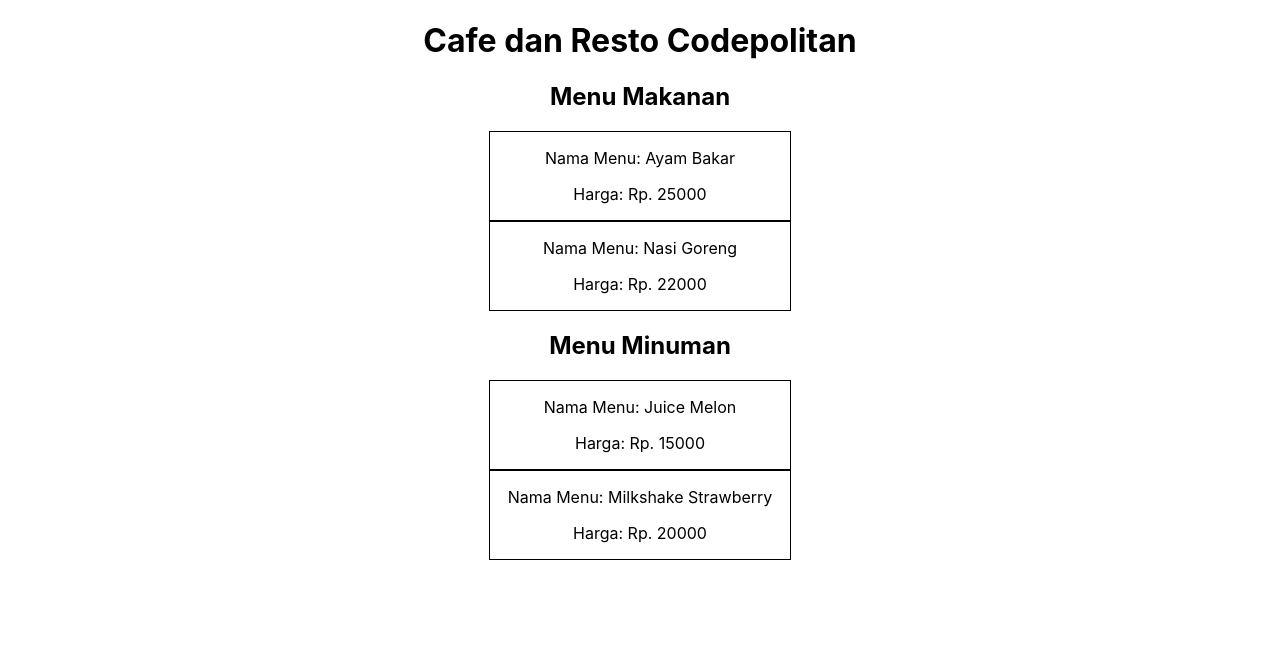
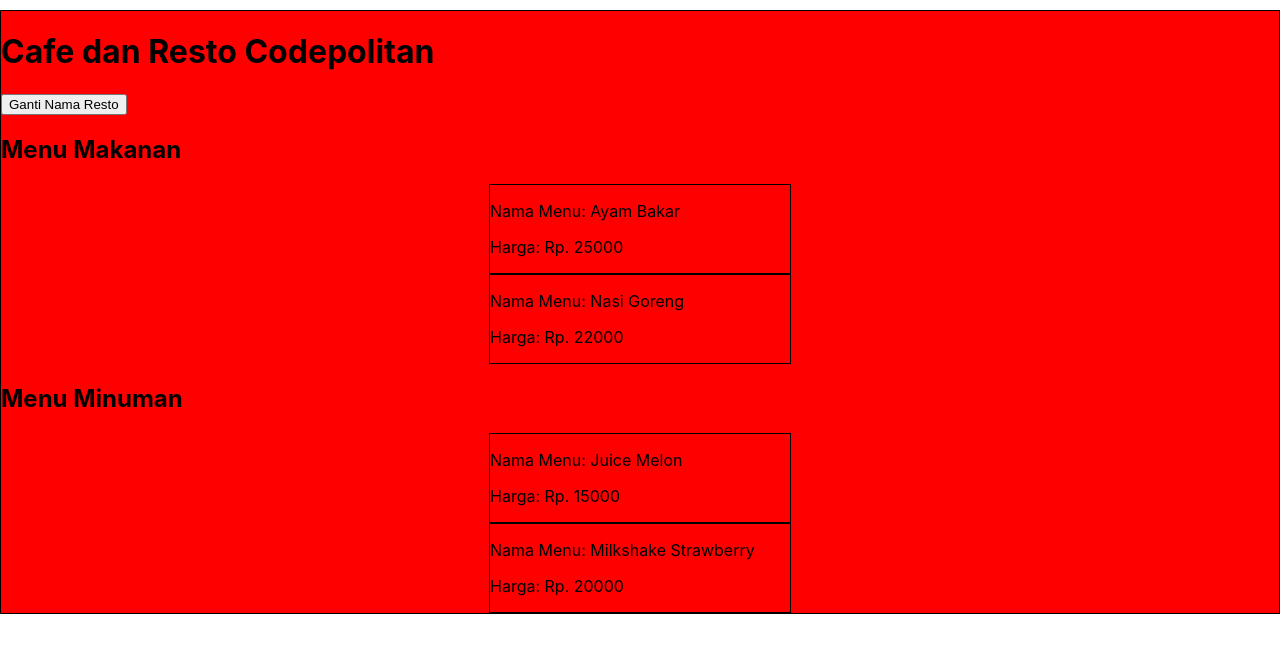
Before and after one commit to ramadhanmuh/belajar-react-js-codepolitan, a React (Create React App) app: page / in a window 1280 px wide. Shown: the top 652 px of the page. Built offline with nearby package versions, Linux system fonts and the light colour scheme.

Commit message:
Belajar styling component

```diff
--- a/src/App.css
+++ b/src/App.css
@@ -30,3 +30,9 @@
     transform: rotate(360deg);
   }
 }
+
+.main-content-style {
+  margin-top: 10px;
+  background-color: red;
+  border: 1px solid black;
+}
--- a/src/App.js
+++ b/src/App.js
@@ -11,10 +11,22 @@ class App extends Component {
       namaResto: "Codepolitan",
     }
   }
+
+  handleGantiNama = (nama) => {
+    this.setState({namaResto: nama})
+  }
+
   render() {
+    const mainContentStyle = {
+      marginTop: '10px',
+      backgroundColor: 'blue',
+      border: '1px solid black'
+    };
+
     return (
-      <div className='App'>
+      <div className='main-content-style'>
         <h1>Cafe dan Resto {this.state.namaResto}</h1>
+        <button onClick={() => this.handleGantiNama ('Cipedes')}>Ganti Nama Resto</button>
         <h2>Menu Makanan</h2>
         <MenuMakanan namaMenu={"Ayam Bakar"} hargaMenu={25000} />
         <MenuMakanan namaMenu={"Nasi Goreng"} hargaMenu={22000} />
```
